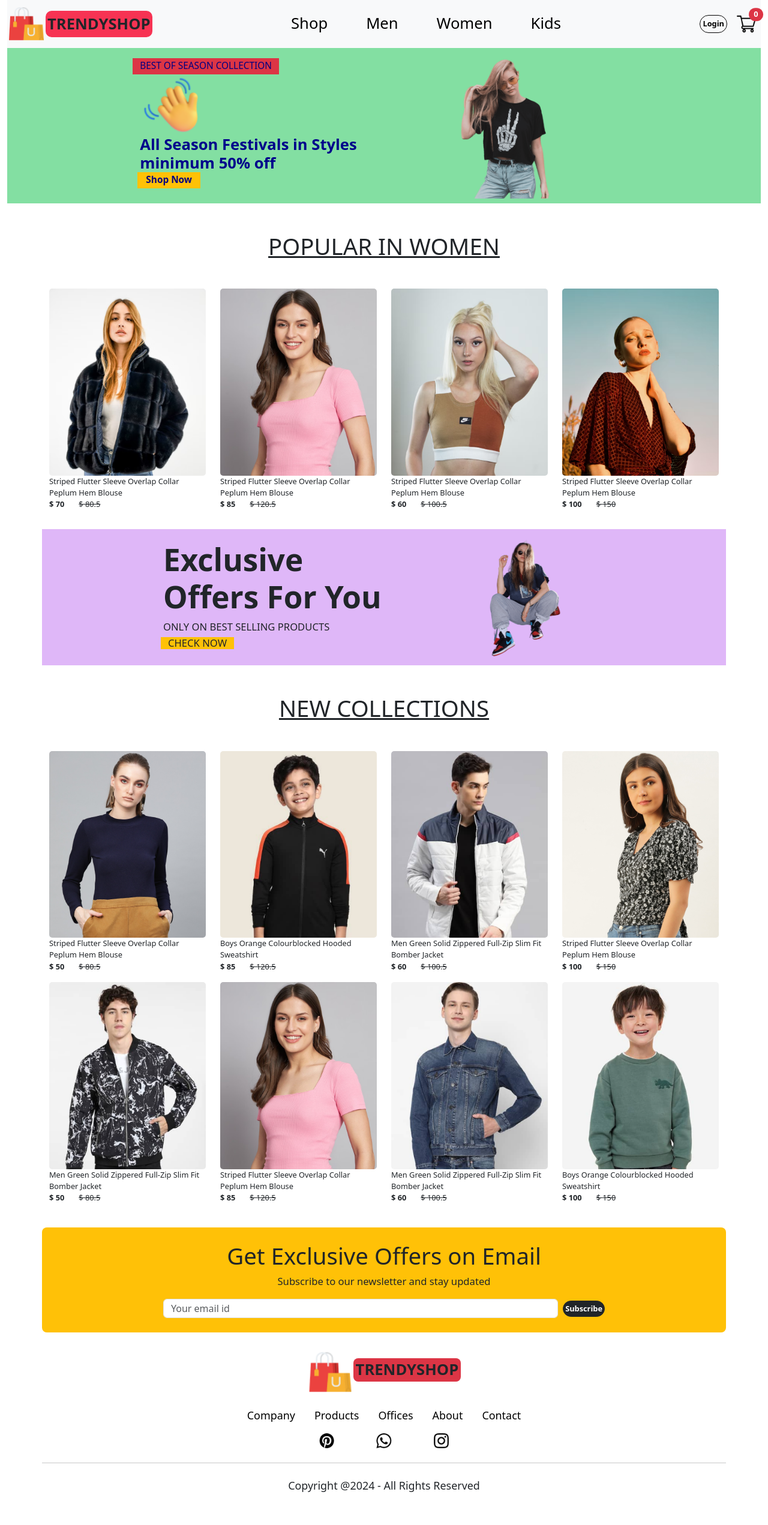
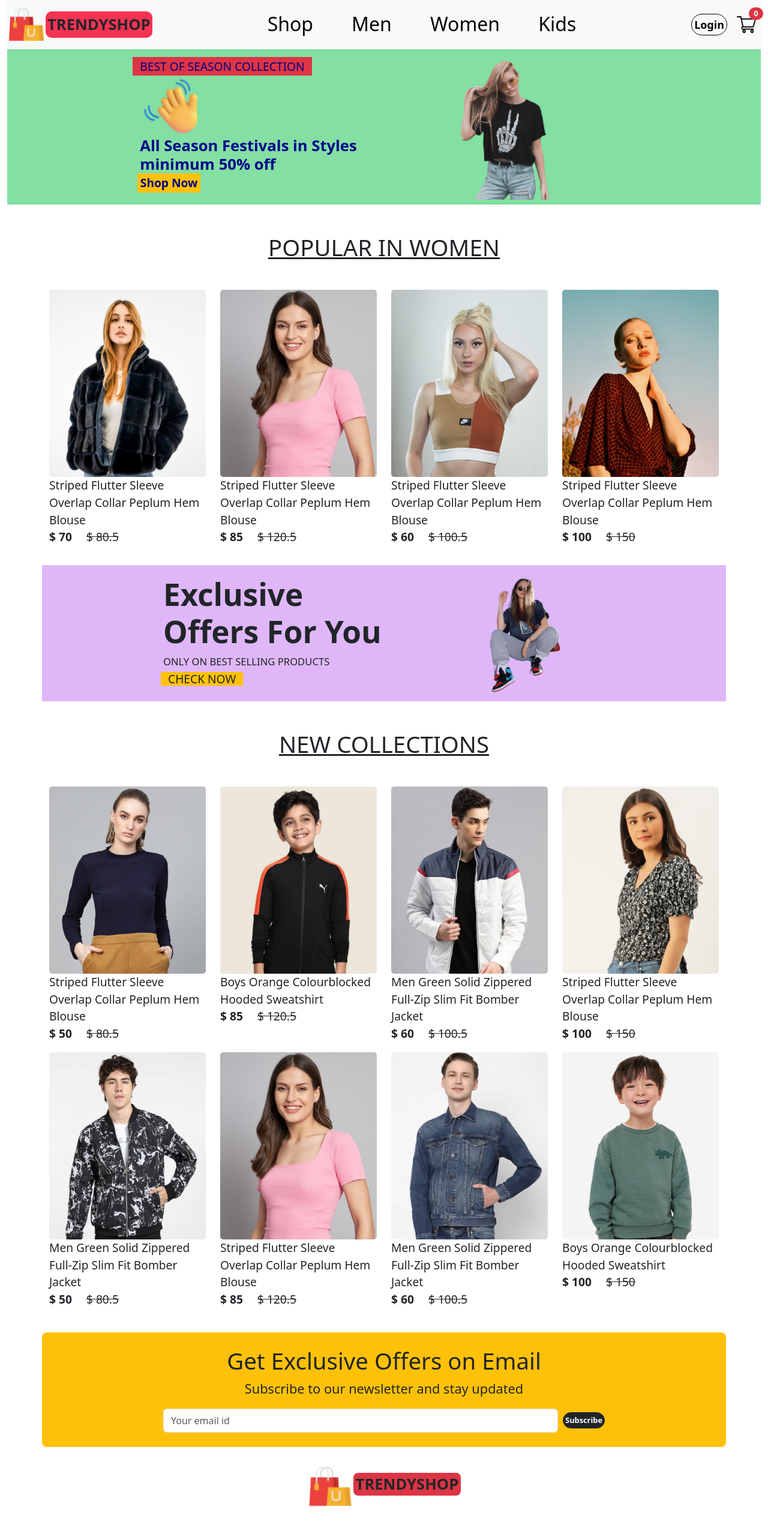
Before and after one commit to Faesalkhan/TrendyShop, a React (Create React App) app: page / in a window 1280 px wide. Shown: the top 2542 px of the page at 60% size. Built offline with nearby package versions, Linux system fonts and the light colour scheme.

Commit message:
updated all css properties for smaller screen

```diff
--- a/src/index.css
+++ b/src/index.css
@@ -11,10 +11,10 @@
 }
 .nav li a{
 color: black;
-font-size: 2vw
+font-size: 2.5vw
 }
 .logincart button{
-  font-size: 1vw;
+  font-size: 1.4vw;
   padding: 4px;
 }
 .logincart img{
@@ -38,7 +38,7 @@ font-size: 2vw
 }
 .hero-left h2{
   color: navy;
-  font-size: 1.2vw;
+  font-size: 1.5vw;
 }
 .hero-left p{
   color: darkblue;
@@ -56,11 +56,8 @@ font-size: 2vw
 }
 
 /*------------ Item ----------------*/
-.item:hover{
-  transform: scale(95%);
-}
 .item p{
-  font-size: 1vw;
+  font-size: 1.5vw;
 }
 
 /*------------- Offers ---------------*/
@@ -76,7 +73,7 @@ font-size: 2vw
 }
 .offers-left h5{
   width: min-content;
-  font-size: 1.3vw;
+  font-size: 1.5vw;
 }
 .offers-section img{
   width: 12vw;
@@ -92,19 +89,19 @@ font-size: 2vw
   font-size: 3vw;
 }
 .newsletter-container p{
-  font-size: 1.3vw;
+  font-size: 1.7vw;
 }
 .newsletter-container button{
   font-size: 1vw;
   padding: 3px;
 }
 .newsletter-container input{
-  height: 4vh;
+  height: 5vh;
 }
 
 /*-------------- Footer --------------*/
 .footer-container ul li a{
-  font-size: 1.4vw;
+  font-size: 1.7vw;
 }
 .footer-container .logo{
   width: 6vw;
@@ -115,19 +112,19 @@ font-size: 2vw
 .footer-container .pin,
 .footer-container .what,
 .footer-container .insta{
-  width: 2vw;
+  width: 2.5vw;
 }
 .footer-container p{
-  font-size: 1.4vw;
+  font-size: 1.7vw;
 }
 
 /*------------- ShopCategory---------------*/
+.shopCategory-container button{
+  font-size: 1.3vw;
+  padding: 3px;
+}
 .shopCategory-container .showingtext{
-  font-size: 1.3vw;
-}
-.shopCategory-container button{
-  font-size: 1.1vw;
-  padding: 3px;
+  font-size: 1.7vw;
 }
 
 /*------------- Login ---------------*/
@@ -142,12 +139,12 @@ font-size: 2vw
   font-size: 3vh;
 }
 .login-container button{
-  font-size: 1.2vw;
+  font-size: 1.4vw;
   padding: 3px;
 }
 .login-container p,
 .login-container label{
-  font-size: 1vw;
+  font-size: 1.4vw;
 }
 
 /*------------- SignUp ---------------*/
@@ -162,17 +159,17 @@ font-size: 2vw
   font-size: 3vh;
 }
 .signup-container button{
-  font-size: 1.2vw;
+  font-size: 1.4vw;
   padding: 3px;
 }
 .signup-container p,
 .signup-container label{
-  font-size: 1vw;
+  font-size: 1.4vw;
 }
 
 /*-------------- Breadcrum --------------*/
 .breadcrum h6{
-  font-size: 1.5vw;
+  font-size: 2vw;
 }
 .breadcrum img{
   width: 0.8vw;
@@ -186,16 +183,19 @@ font-size: 2vw
   font-size: 1.3vw;
 }
 .product-container p img{
-  width: 1vw;
+  width: 2vw;
 }
 .product-container p span{
   font-size: 1vw;
 }
-.product-container .size-div{
-  font-size: 1.4vw;
+.product-container .small-images{
+  width: 5vw;
+}
+.product-container .big-image{
+  width: 20vw;
 }
 .product-container button{
-  font-size: 1vw;
+  font-size: 1.4vw;
   padding: 3px;
   font-weight: 600;
   width: 25%;
@@ -209,13 +209,13 @@ font-size: 2vw
   font-size: 3vw;
 }
 .cart-container h5{
-  font-size: 1.4vw;
+  font-size: 1.5vw;
 }
 .cart-container img{
   width: 5vw;
 }
 .cart-container p{
-  font-size: 1vw;
+  font-size: 1.5vw;
 }
 .cart-container .col-2{
   text-align: center;
```
